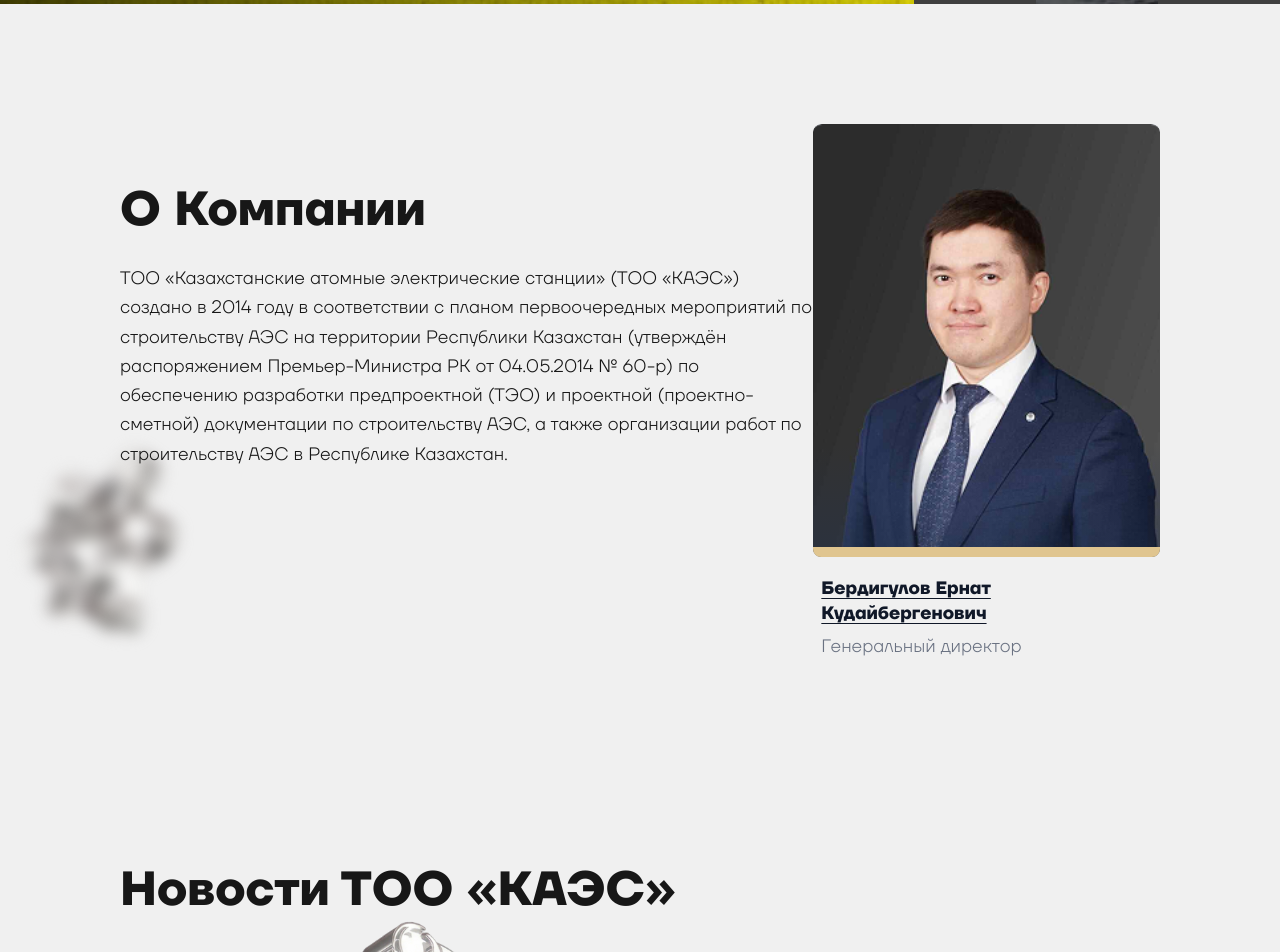
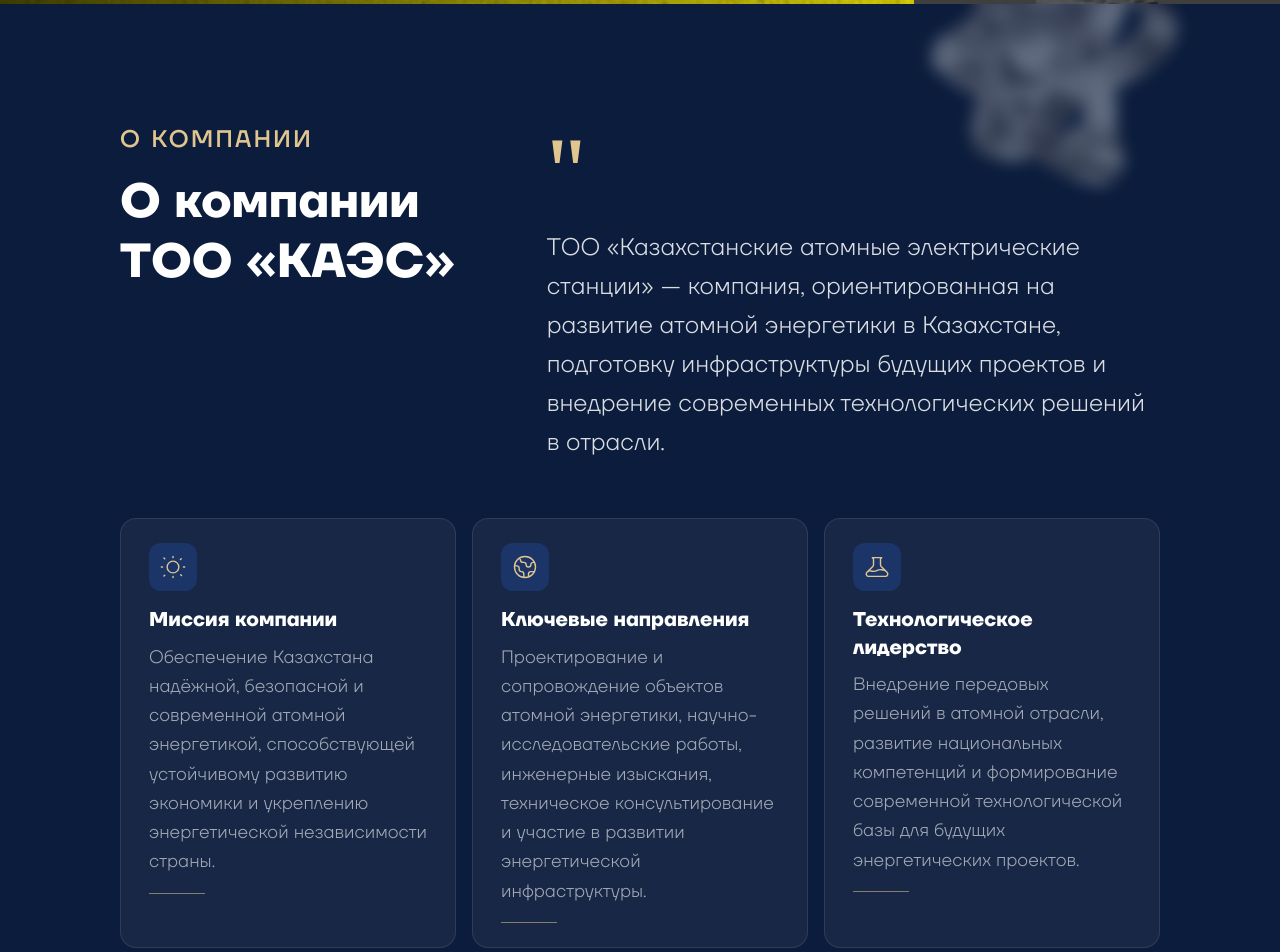
Before and after one commit to Bublik-05/knpp_practice, a Next.js app in the folder apps/web/: page / in a window 1280 px wide. Shown: the part 760-1712 px from the top of the page. Built offline with nearby package versions, Linux system fonts and the light colour scheme; no server answers; grey boxes are pictures that could not be loaded.

Commit message:
21 april changes

```diff
--- a/apps/web/app/about/page.tsx
+++ b/apps/web/app/about/page.tsx
@@ -4,7 +4,7 @@
 
 export default function AboutPage() {
   return (
-    <main className="relative min-h-screen overflow-hidden ">
+    <main className="relative min-h-screen">
       <BackgroundGlow />
       <div className="relative z-10">
         <Suspense fallback={null}>
--- a/apps/web/app/page.tsx
+++ b/apps/web/app/page.tsx
@@ -9,21 +9,23 @@
 import { getFeaturedNews } from "@/lib/news";
 import HomeEmissionsCalculator from "@/components/main/HomeEmissionsCalculator";
 import CareersPromoSection from "@/components/main/CareersPromoSection";
+import NewAbout from "@/components/main/NewAbout";
 
 export default async function Home() {
   const featuredNews = await getFeaturedNews();
 
   return (
     <>
-      <About />
+      <NewAbout />
+      {/* <About /> */}
       <News items={featuredNews} />
       <Activities />
-      <MissionSection />
+      {/* <MissionSection /> */}
       <AchievementsSection />
+      <DevelopmentSection />
+      <HomeEmissionsCalculator />
+      <ProjectsStages />
       <KazakhstanMapSection />
-      <DevelopmentSection />
-      <ProjectsStages />
-      <HomeEmissionsCalculator />
       <CareersPromoSection vacanciesCount={12} />
 
     </>
--- a/apps/web/components/about/AboutContent.tsx
+++ b/apps/web/components/about/AboutContent.tsx
@@ -4,7 +4,6 @@
 import { usePathname, useRouter, useSearchParams } from "next/navigation";
 import AboutNav, { type SectionId } from "./AboutNav";
 import Breadcrumb, { type BreadcrumbItem } from "@/components/ui/Breadcrumb";
-import { galleries } from "@/lib/galleries";
 
 import CompanySection from "./sections/CompanySection";
 import ActivitiesSection from "./sections/ActivitiesSection";
@@ -16,18 +15,18 @@
 import DevelopmentSection from "./sections/DevelopmentSection";
 
 import GallerySection from "./gallery/GallerySection";
-import GalleryDetail from "./gallery/GalleryDetail";
 
 const validSections: SectionId[] = [
-  "about", "activities", "additional", "gallery",
-  "leadership", "safety", "compliance", "npa", "development",
+  "about",
+  "leadership",
+  "safety",
+  "compliance",
+  "npa",
+  "development",
 ];
 
 const sectionLabels: Record<SectionId, string> = {
   about: "О компании",
-  activities: "Виды деятельности",
-  additional: "Дополнительная информация",
-  gallery: "Галерея",
   leadership: "Руководство",
   safety: "Безопасность",
   compliance: "Комплаенс",
@@ -35,15 +34,37 @@
   development: "План развития",
 };
 
+function AboutBlock({
+  id,
+  title,
+  children,
+}: {
+  id: string;
+  title: string;
+  children: React.ReactNode;
+}) {
+  return (
+    <section
+      id={id}
+      className="scroll-mt-28 px-0 py-0"
+    >
+      <h2 className="text-3xl md:text-4xl font-bold text-[#112250] mb-6">
+        {title}
+      </h2>
+      {children}
+    </section>
+  );
+}
+
 export default function AboutContent() {
   const router = useRouter();
   const pathname = usePathname();
   const searchParams = useSearchParams();
 
   const [active, setActive] = useState<SectionId>("about");
-  const [selectedGallerySlug, setSelectedGallerySlug] = useState<string | null>(null);
 
   const contentTopRef = useRef<HTMLDivElement | null>(null);
+
   const scrollToContentTop = useCallback(() => {
     if (!contentTopRef.current) return;
     const y = contentTopRef.current.getBoundingClientRect().top + window.scrollY - 140;
@@ -54,49 +75,22 @@
     const section = searchParams.get("section");
     if (section && validSections.includes(section as SectionId)) {
       setActive(section as SectionId);
-      setSelectedGallerySlug(null);
       const timeout = setTimeout(() => scrollToContentTop(), 0);
       return () => clearTimeout(timeout);
     } else {
       setActive("about");
-      setSelectedGallerySlug(null);
     }
   }, [searchParams, scrollToContentTop]);
-
-  useEffect(() => {
-    if (active !== "gallery") return;
-    const timeout = setTimeout(() => scrollToContentTop(), 0);
-    return () => clearTimeout(timeout);
-  }, [selectedGallerySlug, active, scrollToContentTop]);
 
   const handleSelect = useCallback(
     (id: SectionId) => {
       setActive(id);
-      if (id !== "gallery") setSelectedGallerySlug(null);
       router.push(`${pathname}?section=${id}`);
     },
     [router, pathname]
   );
 
-  const handleOpenGallery = useCallback((slug: string) => {
-    setActive("gallery");
-    setSelectedGallerySlug(slug);
-  }, []);
-
-  const handleBackToGalleryList = useCallback(() => {
-    setSelectedGallerySlug(null);
-  }, []);
-
-  // ── Хлебные крошки ──
   const getBreadcrumbs = (): BreadcrumbItem[] => {
-    if (active === "gallery" && selectedGallerySlug) {
-      const galleryTitle = galleries.find((g) => g.slug === selectedGallerySlug)?.title ?? "Галерея";
-      return [
-        { label: "О компании", href: "/about" },
-        { label: "Галерея", href: "/about?section=gallery" },
-        { label: galleryTitle },
-      ];
-    }
     return [
       { label: "О компании", href: "/about" },
       { label: sectionLabels[active] },
@@ -105,21 +99,79 @@
 
   const renderContent = () => {
     switch (active) {
-      case "about": return (<><h1 className="text-5xl font-bold text-gray-900 mb-8">О компании</h1><CompanySection /></>);
-      case "activities": return (<><h1 className="text-5xl font-bold text-gray-900 mb-8">Виды деятельности ТОО «КАЭС»:</h1><ActivitiesSection /></>);
-      case "additional": return (<><h1 className="text-5xl font-bold text-gray-900 mb-8">Дополнительная информация</h1><AdditionalSection /></>);
-      case "gallery":
-        return selectedGallerySlug ? (
-          <><h1 className="text-5xl font-bold text-gray-900 mb-8">Галерея</h1><GalleryDetail slug={selectedGallerySlug} onBack={handleBackToGalleryList} /></>
-        ) : (
-          <GallerySection onOpenGallery={handleOpenGallery} />
+      case "about":
+        return (
+          <>
+            <h1 className="text-5xl font-bold text-gray-900 mb-10">О компании</h1>
+
+            <div className="flex flex-col gap-10">
+              <AboutBlock id="section-about-company" title="О ТОО КАЭС">
+                <CompanySection />
+              </AboutBlock>
+
+              <AboutBlock
+                id="section-about-activities"
+                title='Виды деятельности ТОО "КАЭС"'
+              >
+                <ActivitiesSection />
+              </AboutBlock>
+
+              <AboutBlock
+                id="section-about-additional"
+                title="Дополнительная информация"
+              >
+                <AdditionalSection />
+              </AboutBlock>
+
+              <AboutBlock id="section-about-gallery">
+                <GallerySection />
+              </AboutBlock>
+            </div>
+          </>
         );
-      case "leadership": return (<><h1 className="text-5xl font-bold text-gray-900 mb-8">Руководство</h1><LeadershipSection /></>);
-      case "safety": return (<><h1 className="text-5xl font-bold text-gray-900 mb-8">Безопасность</h1><SafetySection /></>);
-      case "compliance": return (<><h1 className="text-5xl font-bold text-gray-900 mb-8">Комплаенс</h1><ComplianceSection /></>);
-      case "npa": return (<><h1 className="text-5xl font-bold text-gray-900 mb-8">НПА</h1><NpaSection /></>);
-      case "development": return (<><h1 className="text-5xl font-bold text-gray-900 mb-8">План развития</h1><DevelopmentSection /></>);
-      default: return null;
+
+      case "leadership":
+        return (
+          <>
+            <h1 className="text-5xl font-bold text-gray-900 mb-8">Руководство</h1>
+            <LeadershipSection />
+          </>
+        );
+
+      case "safety":
+        return (
+          <>
+            <h1 className="text-5xl font-bold text-gray-900 mb-8">Безопасность</h1>
+            <SafetySection />
+          </>
+        );
+
+      case "compliance":
+        return (
+          <>
+            <h1 className="text-5xl font-bold text-gray-900 mb-8">Комплаенс</h1>
+            <ComplianceSection />
+          </>
+        );
+
+      case "npa":
+        return (
+          <>
+            <h1 className="text-5xl font-bold text-gray-900 mb-8">НПА</h1>
+            <NpaSection />
+          </>
+        );
+
+      case "development":
+        return (
+          <>
+            <h1 className="text-5xl font-bold text-gray-900 mb-8">План развития</h1>
+            <DevelopmentSection />
+          </>
+        );
+
+      default:
+        return null;
     }
   };
 
@@ -128,7 +180,6 @@
       <AboutNav active={active} onSelect={handleSelect} />
 
       <div ref={contentTopRef} className="flex-1 min-w-0 px-20">
-        {/* Хлебные крошки */}
         <Breadcrumb items={getBreadcrumbs()} className="mb-6" />
 
         <div className="flex flex-col">
--- a/apps/web/components/about/sections/ActivitiesSection.tsx
+++ b/apps/web/components/about/sections/ActivitiesSection.tsx
@@ -4,7 +4,7 @@
 
 export default function ActivitiesSection() {
   return (
-    <section id="section-activities" className="flex flex-col gap-4 scroll-mt-24">
+    <section id="section-about-activities" className="flex flex-col gap-4 scroll-mt-24">
       <div className="flex gap-10 items-start">
         <div className="flex-1 min-w-0 flex flex-col gap-1 text-xl">
           <p className="font-light leading-relaxed">- Деятельность в области архитектуры для объектов атомной промышленности и атомной энергетики;</p>
--- a/apps/web/components/about/sections/AdditionalSection.tsx
+++ b/apps/web/components/about/sections/AdditionalSection.tsx
@@ -2,7 +2,7 @@
 
 export default function AdditionalSection() {
   return (
-    <section id="section-additional" className="flex flex-col gap-4 scroll-mt-24">
+    <section id="section-about-additional" className="flex flex-col gap-4 scroll-mt-24">
 
       <div className="flex gap-10 items-start">
         <div className="flex-1 min-w-0 flex flex-col gap-4 text-xl font-light leading-relaxed">
--- a/apps/web/components/about/sections/CompanySection.tsx
+++ b/apps/web/components/about/sections/CompanySection.tsx
@@ -2,7 +2,7 @@
 
 export default function CompanySection() {
   return (
-    <section id="section-about" className="flex flex-col gap-4 scroll-mt-24">
+    <section id="section-about-company" className="flex flex-col gap-4 scroll-mt-24">
 
       <div className="flex gap-10 items-start">
         <p className="flex-1 font-light leading-relaxed text-xl">
--- /dev/null
+++ b/apps/web/components/main/NewAbout.tsx
@@ -0,0 +1,94 @@
+import Image from "next/image";
+
+const values = [
+  {
+    icon: (
+      <svg xmlns="http://www.w3.org/2000/svg" className="w-7 h-7" fill="none" viewBox="0 0 24 24" stroke="currentColor" strokeWidth={1.2}>
+        <path strokeLinecap="round" strokeLinejoin="round" d="M12 3v1m0 16v1M4.22 4.22l.71.71m13.66 13.66.71.71M3 12H2m20 0h-1M4.22 19.78l.71-.71M18.36 5.64l.71-.71M12 7a5 5 0 100 10A5 5 0 0012 7z" />
+      </svg>
+    ),
+    label: "Миссия компании",
+    desc: "Обеспечение Казахстана надёжной, безопасной и современной атомной энергетикой, способствующей устойчивому развитию экономики и укреплению энергетической независимости страны.",
+  },
+  {
+    icon: (
+      <svg xmlns="http://www.w3.org/2000/svg" className="w-7 h-7" fill="none" viewBox="0 0 24 24" stroke="currentColor" strokeWidth={1.2}>
+        <path strokeLinecap="round" strokeLinejoin="round" d="M3.055 11H5a2 2 0 012 2v1a2 2 0 002 2 2 2 0 012 2v2.945M8 3.935V5.5A2.5 2.5 0 0010.5 8h.5a2 2 0 012 2 2 2 0 104 0 2 2 0 012-2h1.064M15 20.488V18a2 2 0 012-2h3.064M21 12a9 9 0 11-18 0 9 9 0 0118 0z" />
+      </svg>
+    ),
+    label: "Ключевые направления",
+    desc: "Проектирование и сопровождение объектов атомной энергетики, научно-исследовательские работы, инженерные изыскания, техническое консультирование и участие в развитии энергетической инфраструктуры.",
+  },
+  {
+    icon: (
+      <svg xmlns="http://www.w3.org/2000/svg" className="w-7 h-7" fill="none" viewBox="0 0 24 24" stroke="currentColor" strokeWidth={1.2}>
+        <path strokeLinecap="round" strokeLinejoin="round" d="M19.428 15.428a2 2 0 00-1.022-.547l-2.387-.477a6 6 0 00-3.86.517l-.318.158a6 6 0 01-3.86.517L6.05 15.21a2 2 0 00-1.806.547M8 4h8l-1 1v5.172a2 2 0 00.586 1.414l5 5c1.26 1.26.367 3.414-1.415 3.414H4.828c-1.782 0-2.674-2.154-1.414-3.414l5-5A2 2 0 009 10.172V5L8 4z" />
+      </svg>
+    ),
+    label: "Технологическое лидерство",
+    desc: "Внедрение передовых решений в атомной отрасли, развитие национальных компетенций и формирование современной технологической базы для будущих энергетических проектов.",
+  },
+];
+
+export default function MissionSection() {
+  return (
+    <section className="relative overflow-hidden w-full bg-[#0B1C3C] p-30">
+      {/* Атом — огромный, справа сверху */}
+      <Image
+        src="/images/atom.png"
+        alt=""
+        width={800}
+        height={800}
+        className="pointer-events-none select-none absolute -top-40 -right-40 opacity-[0.35] blur-sm"
+        aria-hidden
+      />
+
+      <div className="relative z-10 flex flex-col gap-14">
+        {/* Top: label + mission text */}
+        <div className="flex flex-col lg:flex-row gap-10 lg:gap-20 items-start">
+          <div className="lg:w-1/3 shrink-0">
+            <span className="inline-block text-[#E0C58F] uppercase tracking-widest text-2xl font-medium mb-4">
+              О компании
+            </span>
+            <h2 className="text-3xl md:text-4xl lg:text-5xl font-bold text-white leading-tight">
+              О компании <br className="hidden lg:block" />
+              ТОО «КАЭС»
+            </h2>
+          </div>
+
+          <div className="flex-1">
+            <div className="text-[#E0C58F] text-8xl font-serif leading-none mb-2 select-none">"</div>
+            <p className="text-white/85 text-xl lg:text-2xl font-light leading-relaxed">
+              ТОО «Казахстанские атомные электрические станции» — компания, ориентированная на развитие атомной энергетики в Казахстане, подготовку инфраструктуры будущих проектов и внедрение современных технологических решений в отрасли.
+            </p>
+          </div>
+        </div>
+
+        {/* Three value cards */}
+        <div className="grid grid-cols-1 md:grid-cols-3 gap-4">
+          {values.map((v, i) => (
+            <div
+              key={i}
+              className="group flex flex-col gap-4 rounded-2xl border border-white/10 bg-white/5 px-7 py-6 transition-all duration-300 hover:scale-[1.03] hover:border-[#E0C58F]/35 hover:bg-white/10"
+            >
+              <div className="flex h-12 w-12 items-center justify-center rounded-xl bg-[#1E4080]/60 text-[#E0C58F] transition-all duration-300 group-hover:bg-[#1E4080] group-hover:shadow-[0_0_22px_rgba(224,197,143,0.18)]">
+                {v.icon}
+              </div>
+
+              <div className="flex flex-col gap-2">
+                <h3 className="text-white font-semibold text-xl leading-snug group-hover:text-[#F5F0E9]">
+                  {v.label}
+                </h3>
+                <p className="text-white/60 font-light text-lg leading-relaxed">
+                  {v.desc}
+                </p>
+              </div>
+
+              <div className="h-px w-14 bg-[#E0C58F]/55 transition-all duration-300 group-hover:w-20" />
+            </div>
+          ))}
+        </div>
+      </div>
+    </section>
+  );
+}
```
Also changed, not shown: apps/web/components/about/AboutNav.tsx (+112 -34 lines), apps/web/components/main/DevelopmentPlan.tsx (+6 -11 lines).
